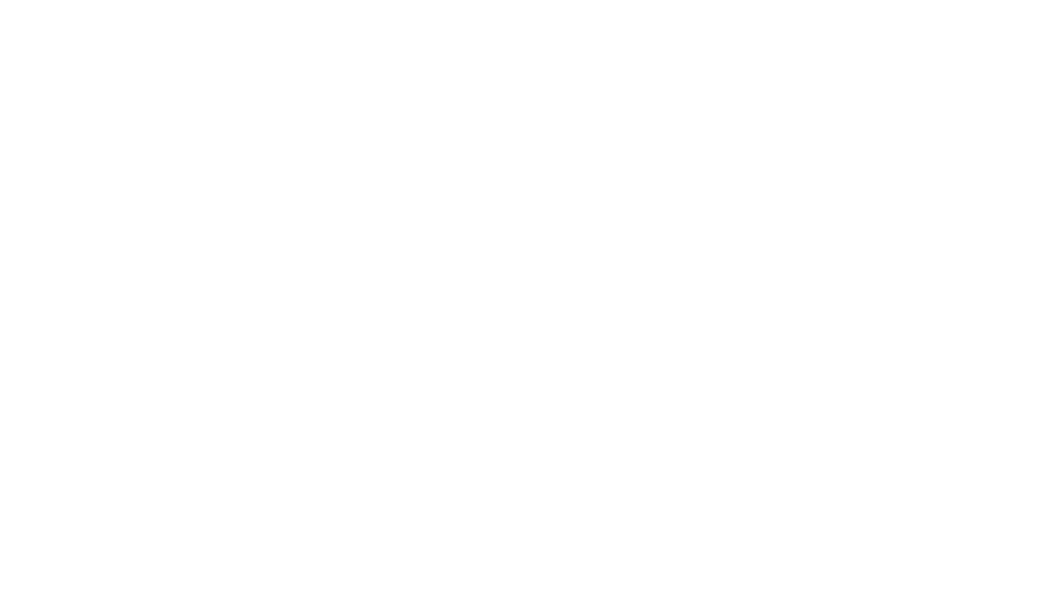
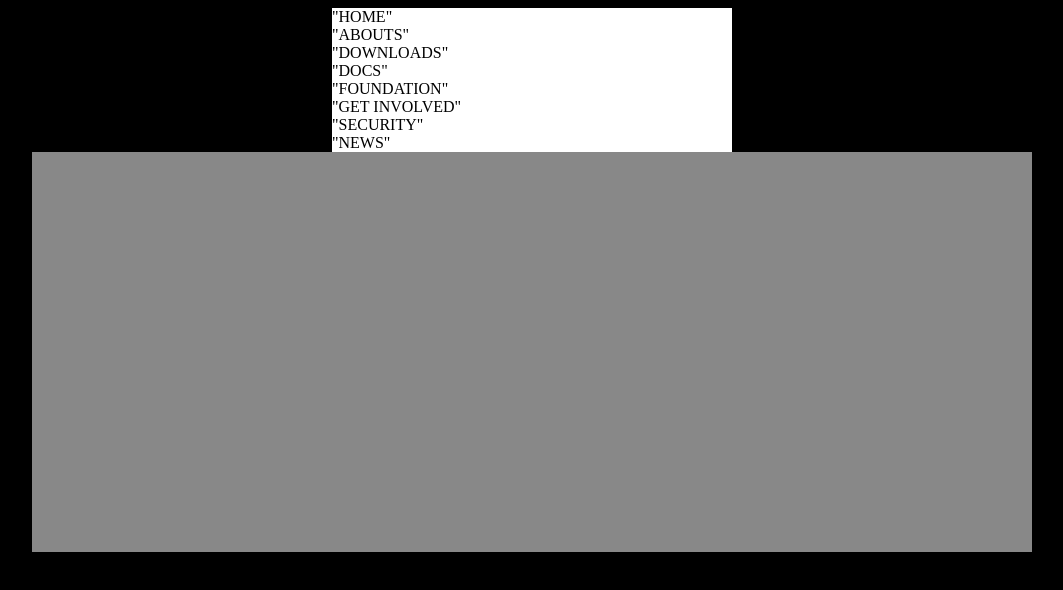
Before and after one commit to EGAguirre/NodeJS-Recreated, a plain HTML site: page index.html in a window 1280 px wide. Shown: the whole page, without its empty margins (108-1171 px from the left). Drawn offline with Linux system fonts and the light colour scheme.

Commit message:
2/3
working on javascript
almost done with html and css

```diff
--- /dev/null
+++ b/Hover.js
@@ -0,0 +1,3 @@
+(function(){
+  const doc = document;
+})
--- /dev/null
+++ b/Style.css
@@ -0,0 +1,16 @@
+body{
+  background-color: black;
+}
+section{
+  background-color: #888;
+  width: 1000px;
+  height: 200px;
+  margin: 0 auto;
+}
+
+div{
+  background-color:#fff;
+  width:400px;
+  height: inherit;
+  margin: 0 auto;
+}
--- a/index.html
+++ b/index.html
@@ -3,17 +3,18 @@
   <head>
     <meta charset="utf-8">
     <title></title>
+    <link rel="stylesheet" href="style.css">
   </head>
   <body>
     <header>
-      <div></div>
-      <div></div>
-      <div></div>
-      <div></div>
-      <div></div>
-      <div></div>
-      <div></div>
-      <div></div>
+      <div>"HOME"</div>
+      <div>"ABOUTS"</div>
+      <div>"DOWNLOADS"</div>
+      <div>"DOCS"</div>
+      <div>"FOUNDATION"</div>
+      <div>"GET INVOLVED"</div>
+      <div>"SECURITY"</div>
+      <div>"NEWS"</div>
 
     </header>
     <section>
```
